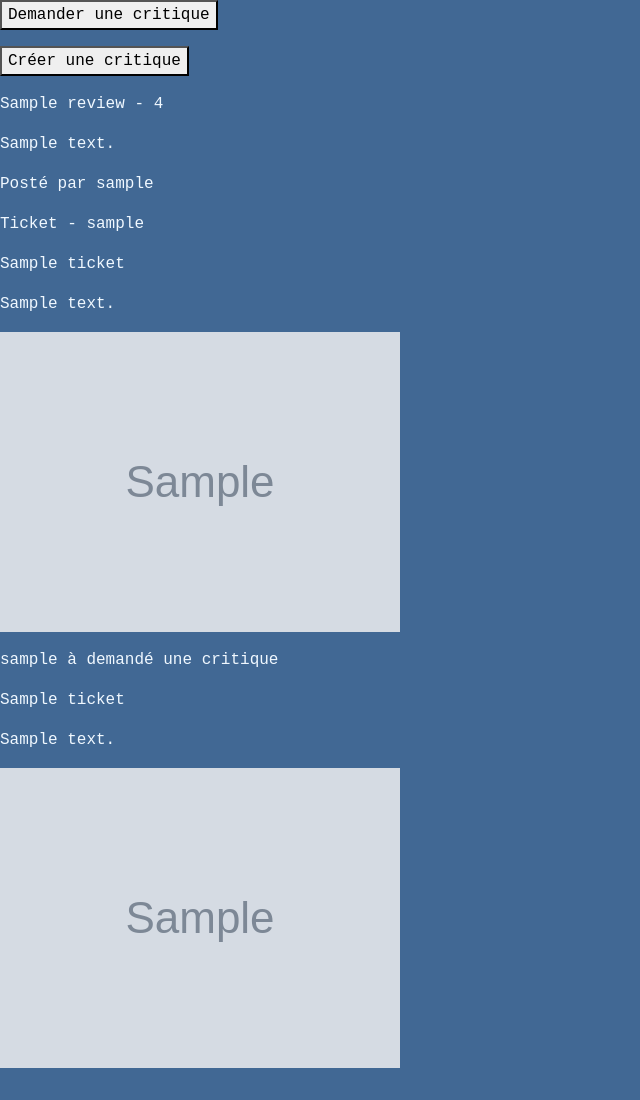
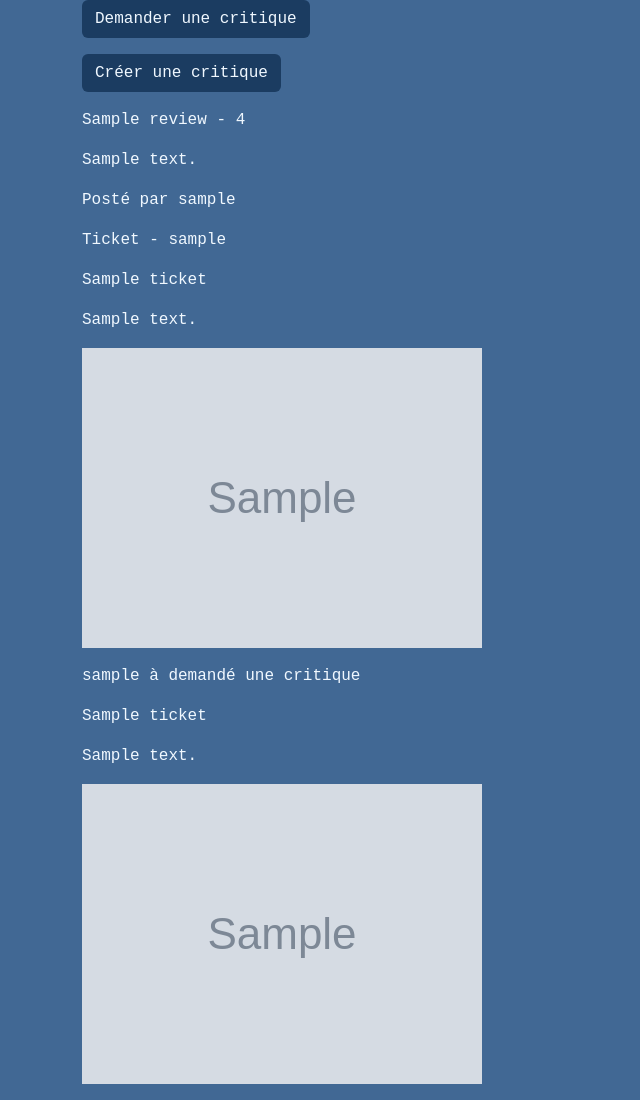
Before and after one commit to A-Nourry/P9_LITReview, a Django app: page /feed/ in a window 1280 px wide. Shown: the part 61-1161 px from the top of the page, without its empty margins (0-640 px from the left). Before the commit the page ends 1129 px from the top, so only its background shows below. Run offline with Django 4.2, Linux system fonts and the light colour scheme; a user stored in the database is signed in; tables that the repository leaves empty hold one stand-in row (values such as "Sample post"); grey boxes marked "Sample" are stand-in pictures; parts of the project's set-up code (start-up, migrations or seed data) failed here and were passed over.

Commit message:
modification du style de la page

```diff
--- a/myapp/templates/myapp/feed.html
+++ b/myapp/templates/myapp/feed.html
@@ -3,10 +3,13 @@
 {% extends 'base.html' %}
 
 {% block content %}
-<p><a href="{% url 'create-ticket' %}"><button type="submit">Demander une critique</button></a></p>
-<p><a href="{% url 'create-review' %}"><button type="submit">Créer une critique</button></a></p>
+<div class="container butn">
+    <p><a href="{% url 'create-ticket' %}"><button type="button" class="btn btn-custom">Demander une critique</button></a></p>
+    <p><a href="{% url 'create-review' %}"><button type="button" class="btn btn-custom">Créer une critique</button></a></p>
+</div>
 
-<div class="main_feed">
+<div class="container main_feed">
+    <div class="col-md-12">
 
 
         {% for review in reviews %}
@@ -16,21 +19,20 @@
         <p>Ticket - {{ review.ticket.requester }}</p>
         <p>{{ review.ticket.title }}</p>
         <p>{{ review.ticket.description }}</p>
-    <p><img src="{{ review.ticket.image }}" /></p>
+        <p><img src="{{ review.ticket.image.url }}" /></p>
         {% endfor %}
 
         {% for ticket in tickets %}
         <p>{{ ticket.requester }} à demandé une critique</p>
         <p>{{ ticket.title }}</p>
         <p>{{ ticket.description }}</p>
-    <p><img src="{{ ticket.image }}" /></p>
+        <p><img src="{{ ticket.image.url }}" /></p>
         {% if not ticket.review %}
-    <p><a href="{% url 'create-review' %}"><button type="submit">Créer une critique</button></a></p>
+        <p><a href="{% url 'ticket-review' ticket.id %}"><button type="button" class="btn btn-dark">Créer une critique</button></a></p>
         {% endif %}
         {% endfor %}
 
+    </div>
+</div>
 
-
-
-</div>
 {% endblock content %}
```
Lines whose indentation alone changed are shown as unchanged.
